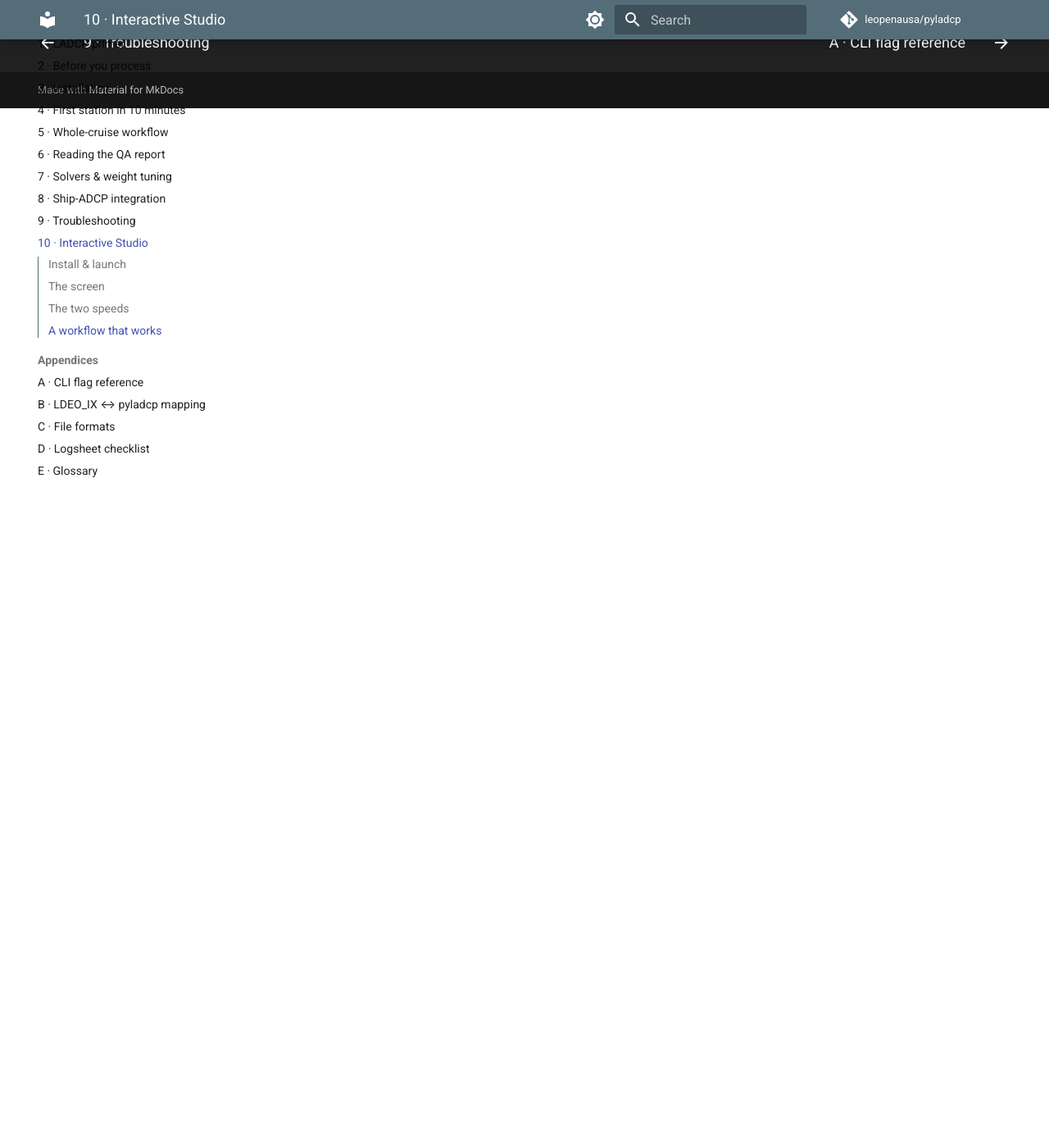
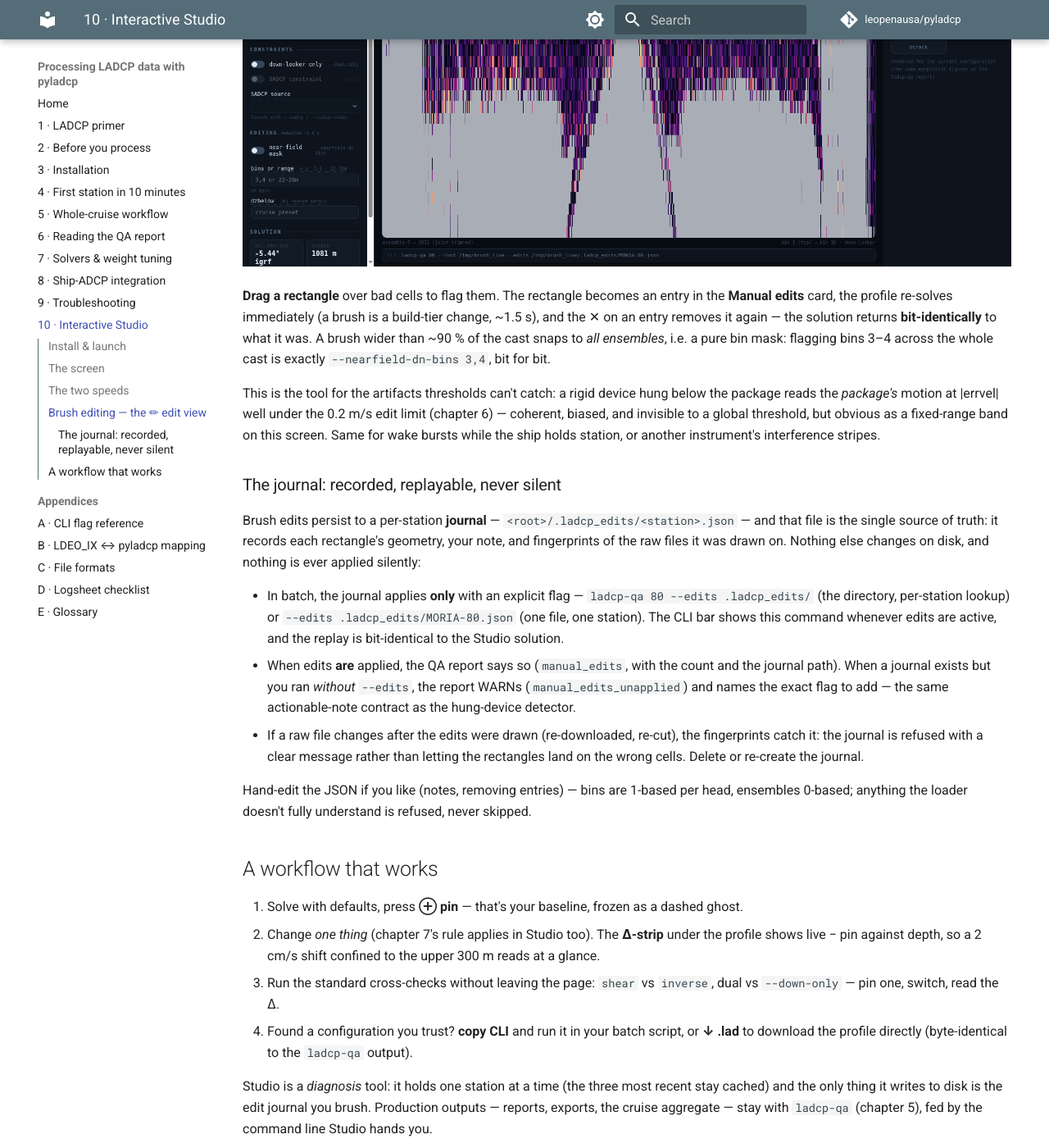
Before and after one commit to leopenausa/pyladcp, an MkDocs documentation site: the page built from docs/guide/10-studio.md, in a window 1280 px wide and 1400 px high, scrolled down 2745 px. Shown: the whole window at 82% size. Built offline with MkDocs 1.6.1 and Material for MkDocs 9.7.7, drawn with Linux system fonts in a browser that asks for light colours; comment, search, counter and statistics services are not loaded; some of the changed text lies outside the part shown.

Commit message:
docs: guide ch.10 -- brush Edit view (heatmap, journal, --edits replay) (#51)
New section with a live screenshot (fixture MORIA-80, bins 3-4 brushed):
what the matrix shows, what brushing does, the >90%-snap == bin mask
equivalence, and the journal contract (explicit --edits only, provenance
metric, unapplied WARN, staleness refusal). Brush added to the build tier
in the two-speeds table; 'writes nothing to disk' corrected to 'only the
edit journal'.

Co-authored-by: Leopoldo D. Pena <lpena@ub.edu>
Co-authored-by: Claude Fable 5 <noreply@anthropic.com>

```diff
--- a/docs/guide/10-studio.md
+++ b/docs/guide/10-studio.md
@@ -70,8 +70,9 @@ ladcp-studio --help
   ship-ADCP constraint (white squares) when active, and the seabed line. The bar
   underneath always shows **the `ladcp-qa` command that reproduces the current
   state** — `copy CLI` puts it on the clipboard.
-- **Right** — pinned solutions and the QA panels (the same matplotlib figures as the
-  `ladcp-qa` report, rendered on demand for the *current* configuration).
+- **Right** — your manual edits (the brush journal, see below), pinned solutions, and
+  the QA panels (the same matplotlib figures as the `ladcp-qa` report, rendered on
+  demand for the *current* configuration).
 
 ## The two speeds
 
@@ -80,10 +81,58 @@ Controls are grouped by what they cost, and the grouping is the point:
 | tier | controls | cost |
 |---|---|---|
 | solve | solver, `botfac`, `barofac`, `smoofac`, `sadcpfac`, SADCP toggle | **~30 ms** — drag and watch |
-| build | `--down-only`, near-field bins, `dzbelow` | **~1.5 s** — rebuilds editing → bottom detect → super-ensembles |
+| build | `--down-only`, near-field bins, `dzbelow`, each brush edit | **~1.5 s** — rebuilds editing → bottom detect → super-ensembles |
 
 The first visit to a station pays raw ingest + build once (~1–2 s on the test
 station); after that, weight changes are effectively instantaneous.
+
+## Brush editing — the ✏ edit view
+
+The `profile | ✏ edit` switch above the plot opens the **raw ensemble matrix**: one
+head at a time (DN/UP), every bin against every ensemble of the cast, coloured by
+**|error velocity|** (the natural QC field on earth-coordinate data) or **echo
+amplitude** (where a hung device or interference is often most obvious to the eye).
+Grey cells are what the automatic screening already removed — you never need to
+re-flag those, and a brush can never bring them back.
+
+![the brush edit view: the hung-device band flagged on bins 3–4](assets/studio_edit_moria80.png)
+
+**Drag a rectangle** over bad cells to flag them. The rectangle becomes an entry in
+the **Manual edits** card, the profile re-solves immediately (a brush is a build-tier
+change, ~1.5 s), and the ✕ on an entry removes it again — the solution returns
+**bit-identically** to what it was. A brush wider than ~90 % of the cast snaps to
+*all ensembles*, i.e. a pure bin mask: flagging bins 3–4 across the whole cast is
+exactly `--nearfield-dn-bins 3,4`, bit for bit.
+
+This is the tool for the artifacts thresholds can't catch: a rigid device hung below
+the package reads the *package's* motion at |errvel| well under the 0.2 m/s edit
+limit (chapter 6) — coherent, biased, and invisible to a global threshold, but
+obvious as a fixed-range band on this screen. Same for wake bursts while the ship
+holds station, or another instrument's interference stripes.
+
+### The journal: recorded, replayable, never silent
+
+Brush edits persist to a per-station **journal** —
+`<root>/.ladcp_edits/<station>.json` — and that file is the single source of truth:
+it records each rectangle's geometry, your note, and fingerprints of the raw files
+it was drawn on. Nothing else changes on disk, and nothing is ever applied silently:
+
+- In batch, the journal applies **only** with an explicit flag —
+  `ladcp-qa 80 --edits .ladcp_edits/` (the directory, per-station lookup) or
+  `--edits .ladcp_edits/MORIA-80.json` (one file, one station). The CLI bar shows
+  this command whenever edits are active, and the replay is bit-identical to the
+  Studio solution.
+- When edits **are** applied, the QA report says so (`manual_edits`, with the count
+  and the journal path). When a journal exists but you ran *without* `--edits`, the
+  report WARNs (`manual_edits_unapplied`) and names the exact flag to add — the same
+  actionable-note contract as the hung-device detector.
+- If a raw file changes after the edits were drawn (re-downloaded, re-cut), the
+  fingerprints catch it: the journal is refused with a clear message rather than
+  letting the rectangles land on the wrong cells. Delete or re-create the journal.
+
+Hand-edit the JSON if you like (notes, removing entries) — bins are 1-based per
+head, ensembles 0-based; anything the loader doesn't fully understand is refused,
+never skipped.
 
 ## A workflow that works
 
@@ -99,6 +148,6 @@ station); after that, weight changes are effectively instantaneous.
    output).
 
 Studio is a *diagnosis* tool: it holds one station at a time (the three most recent
-stay cached) and writes nothing to disk by itself. Production outputs — reports,
-exports, the cruise aggregate — stay with `ladcp-qa` (chapter 5), fed by the command
-line Studio hands you.
+stay cached) and the only thing it writes to disk is the edit journal you brush.
+Production outputs — reports, exports, the cruise aggregate — stay with `ladcp-qa`
+(chapter 5), fed by the command line Studio hands you.
```
Also changed, not shown: docs/guide/assets/studio_edit_moria80.png (added).
